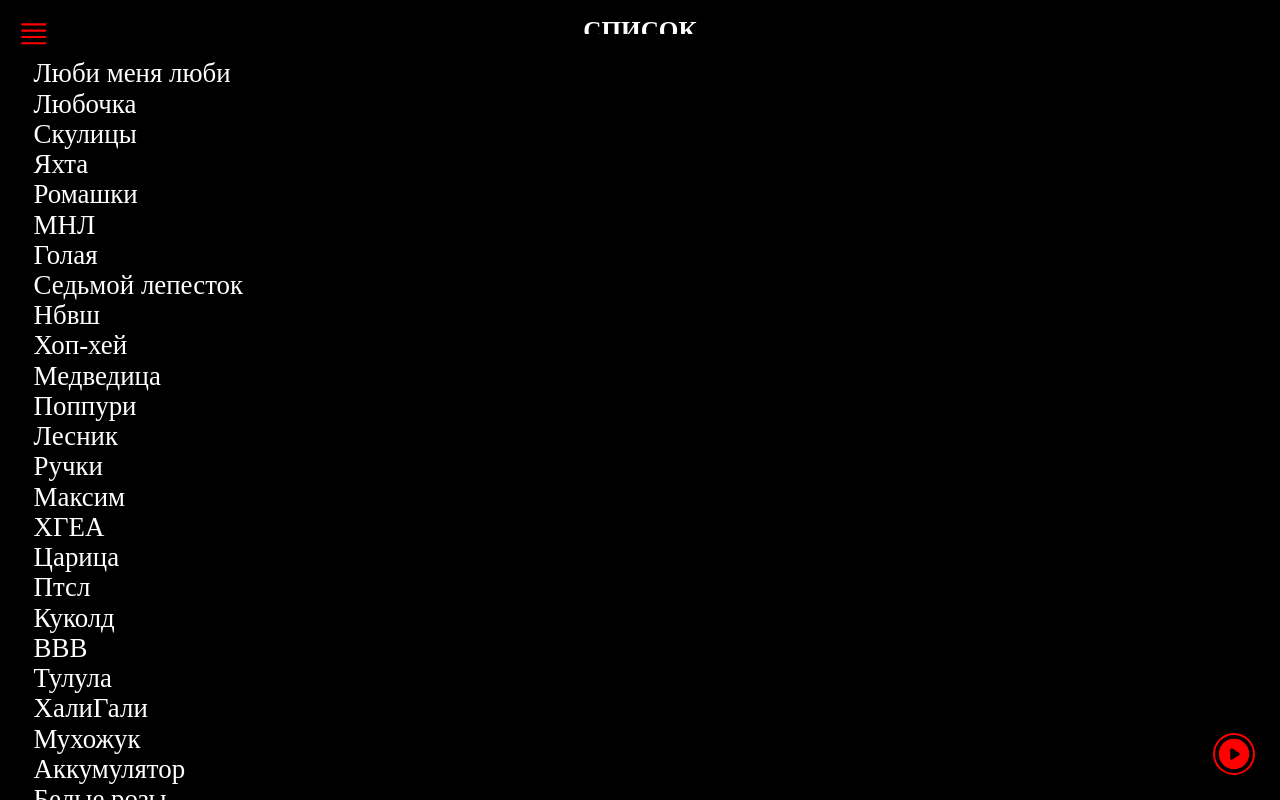
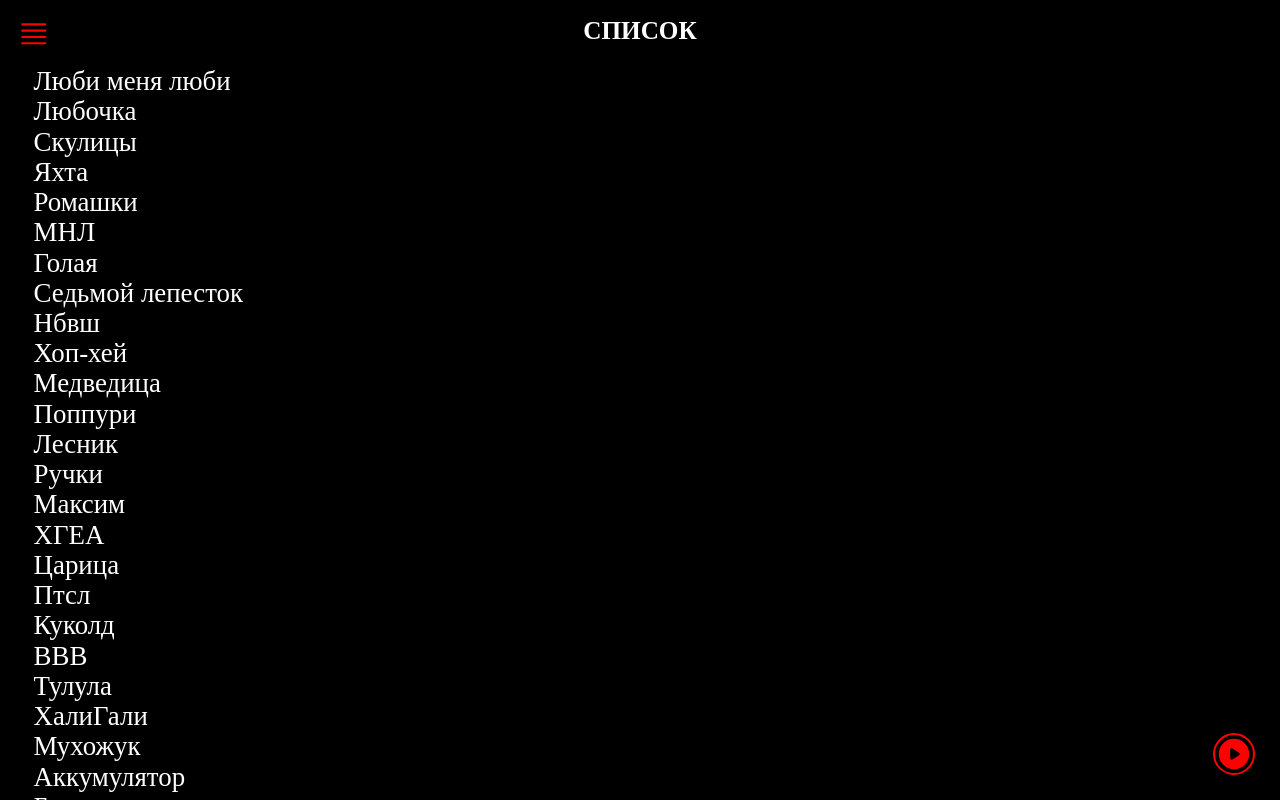
Before and after one commit to someTrickyCase/GoLive, a React (Vite) app: page / in a window 1280 px wide. Built offline with nearby package versions, Linux system fonts and the light colour scheme; a web font is replaced by a local one.

Commit message:
scroll issue and styling

```diff
--- a/src/components/SetList/SetList.css
+++ b/src/components/SetList/SetList.css
@@ -5,6 +5,7 @@
 
 .set-list-section .song {
     margin-left: 1rem;
+    height: auto !important;
 }
 
 .set-list-section h1 {
--- a/src/components/SongsList/SongsList.css
+++ b/src/components/SongsList/SongsList.css
@@ -25,7 +25,8 @@ section {
 .songs-list-section h1{
     font-size: 3rem;
     margin-top: 2rem;
-    margin-bottom: 3rem;
+    /* margin-bottom: 3rem; */
+    height: 10rem;
 
     text-transform: uppercase;
 }
@@ -36,6 +37,7 @@ section {
     width: 100%;
     height: auto;
     overflow-y: scroll;
+    /* transform: translateY(2rem); */
 
     font-size: 3.2rem;
 }
```
